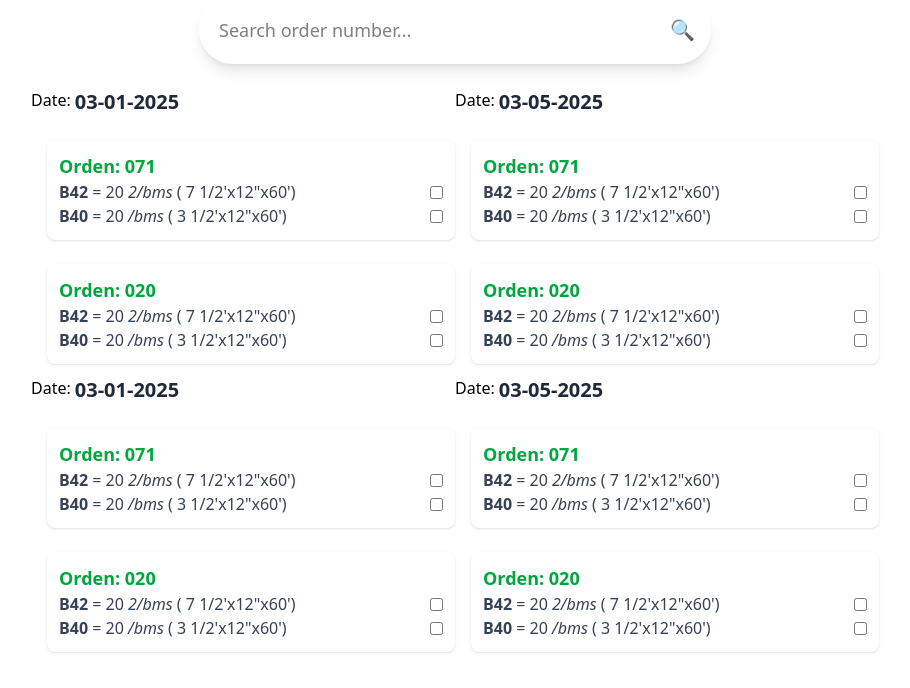
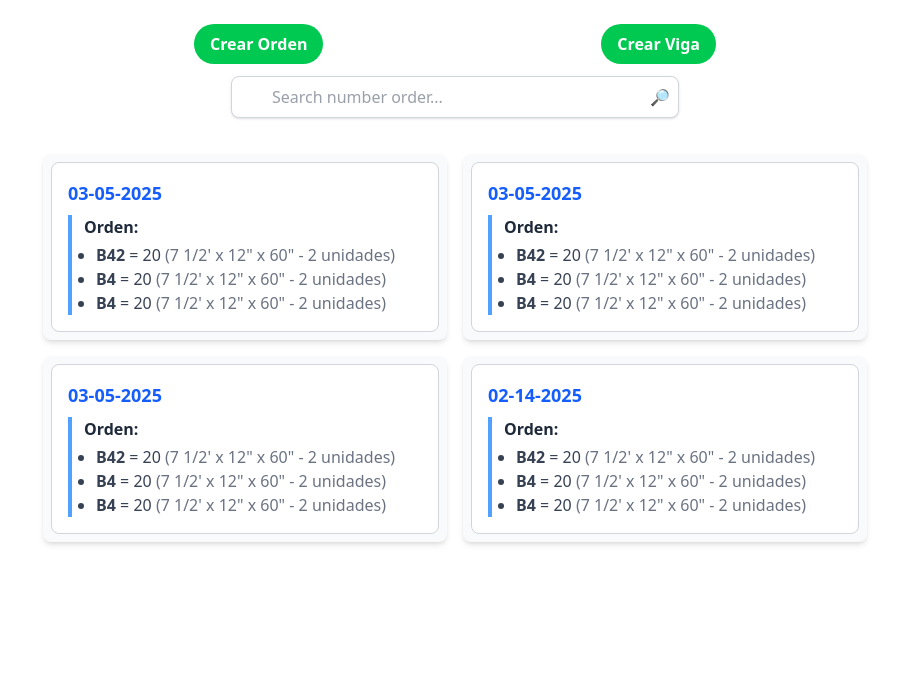
Before and after one commit to Manuel-Mendoza/inventory-beams, an Astro site in the folder frontend/: page / in a window 1280 px wide. Shown: the part 164-852 px from the top of the page, without its empty margins (185-1095 px from the left). After the commit the page ends 800 px from the top, so only its background shows below. Built offline with nearby package versions, Linux system fonts and the light colour scheme; Astro itself is replaced by a stand-in of ours.

Commit message:
Diviendo las vistas por estados

```diff
--- a/frontend/astro.config.mjs
+++ b/frontend/astro.config.mjs
@@ -1,10 +1,12 @@
 // @ts-check
 import { defineConfig } from "astro/config";
 import tailwindcss from "@tailwindcss/vite";
+import react from "@astrojs/react";
 
 // https://astro.build/config
 export default defineConfig({
   vite: {
     plugins: [tailwindcss()],
   },
+  integrations: [react()],
 });
--- a/frontend/package.json
+++ b/frontend/package.json
@@ -9,8 +9,11 @@
     "astro": "astro"
   },
   "dependencies": {
+    "@astrojs/react": "^4.2.1",
     "@tailwindcss/vite": "^4.0.9",
     "astro": "^5.4.1",
+    "react": "^19.0.0",
+    "react-dom": "^19.0.0",
     "tailwindcss": "^4.0.9",
     "vite": "^6.2.0"
   }
--- /dev/null
+++ b/frontend/src/components/CreateOrden.jsx
@@ -0,0 +1,7 @@
+export default function CreateOrden() {
+  return (
+    <div>
+      <h1>Create Orden</h1>
+    </div>
+  );
+}
--- /dev/null
+++ b/frontend/src/components/Index.jsx
@@ -0,0 +1,27 @@
+import React, { useState } from "react";
+import Letter from "./Letter";
+import SearchBar from "./SearchBar";
+import OrderList from "./OrderList";
+
+export default function Inicio() {
+  const [view, setView] = useState("inicio");
+  return (
+    <div className="p-6">
+      {view === "inicio" && (
+        <div className="p-4 bg-gray-100 rounded">
+          <h2>Vista 1</h2>
+          <p>Contenido de la primera vista.</p>
+        </div>
+      )}
+      {view === "vista2" && (
+        <div className="p-4 bg-gray-100 rounded">
+          <h2>Vista 2</h2>
+          <p>Contenido de la primera vista.</p>
+        </div>
+      )}
+      <Letter />
+      <SearchBar setView={setView} />
+      <OrderList />
+    </div>
+  );
+}
--- /dev/null
+++ b/frontend/src/components/Letter.jsx
@@ -0,0 +1,10 @@
+import React from "react";
+
+export default function Letter() {
+  return (
+    <div>
+      <h1 class="text-3xl font-bold">Inventory Beams</h1>
+      Lorem, ipsum dolor sit amet consectetur adipisicing elit. Consequu
+    </div>
+  );
+}
--- a/frontend/src/components/OrderList.astro
+++ /dev/null
@@ -1,42 +0,0 @@
----
-// Este es el componente donde se va a mostrar la lista de órdenes y vigas
-import { Vigas, Orden,Fecha } from "./database.json";
----
-{
-Fecha.map(fecha=>(
-<div class="space-y-6 mb-3">
-    <!-- Aquí repetimos este bloque por cada fecha -->
-    <div class="flex">
-        <p class="mr-1">Date:</p>
-        <h2 class="text-xl font-semibold text-gray-800">{fecha.date}</h2>
-    </div>
-
-    <!-- Lista de órdenes para esa fecha -->
-{
-  Orden.map(orden=>(
-  <div class="ml-4 space-y-4">
-      <div class="bg-white p-3 rounded-lg shadow-sm">
-          <h3 class="font-semibold text-lg text-green-600">Orden: {orden.number}</h3>
-
-          <!-- Lista de vigas para esa orden -->
-          {
-              Vigas.map((viga) => (
-                  <div class="flex justify-between items-center">
-                      <p class="text-gray-700">
-                          <span class="font-bold"> {viga.name}</span> ={" "}
-                          {viga.quantity}{" "}
-                          <span class="italic">{viga.unit}/bms</span> (
-                          {viga.length}'x{viga.width}"x{viga.height}')
-                      </p>
-                      <input type="checkbox" name="" id=""/>
-                  </div>
-              ))
-          }
-          <!-- Aquí puedes agregar más vigas si las hay -->
-      </div>
-  </div>
-  ))
-}
-</div>
-))
-}
--- /dev/null
+++ b/frontend/src/components/OrderList.jsx
@@ -0,0 +1,40 @@
+import React from "react";
+import { Fecha, Orden, Vigas } from "./database.json";
+
+export default function OrdenesList() {
+  return (
+    <div className="container grid md:grid-cols-2 p-1">
+      {Fecha.map((data) => (
+        <div className="p-2 m-2 bg-gray-50 rounded-lg shadow-md">
+          <div className="space-y-4">
+            {/* Asegúrate de que el JSON tenga solo un único objeto para cada campo */}
+            <div className="border border-gray-300 p-4 rounded-lg bg-white">
+              <h2 className="text-lg font-bold text-blue-600">
+                {data.date} {/* Aquí se muestra la fecha */}
+              </h2>
+              <div className=" mt-2">
+                <div className="border-l-4 border-blue-400 pl-3 mt-2">
+                  <h3 className="text-md font-semibold text-gray-800">
+                    Orden: {Orden.number}{" "}
+                    {/* Aquí se muestra el número de orden */}
+                  </h3>
+                  <ul className="text-sm ml-3 mt-1 list-disc text-gray-700 md:text-base">
+                    {Vigas.map((viga, i) => (
+                      <li key={i}>
+                        <strong>{viga.name}</strong> = {viga.quantity}{" "}
+                        <span className="text-gray-500">
+                          ({viga.length}' x {viga.width}" x {viga.height}" -{" "}
+                          {viga.unit} unidades)
+                        </span>
+                      </li>
+                    ))}
+                  </ul>
+                </div>
+              </div>
+            </div>
+          </div>
+        </div>
+      ))}
+    </div>
+  );
+}
--- a/frontend/src/components/SearchBar.astro
+++ /dev/null
@@ -1,32 +0,0 @@
----
-// Este es el componente de la barra de búsqueda con Tailwind CSS
----
-
-<div class="flex items-center justify-around mb-3">
-    <button
-        class="bg-green-500 hover:bg-green-700 text-white font-bold py-2 px-4 rounded-full"
-    >
-        Crear Orden
-    </button>
-    <button
-        class="bg-green-500 hover:bg-green-700 text-white font-bold py-2 px-4 rounded-full"
-    >
-        Crear Viga
-    </button>
-</div>
-<div
-    class="flex items-center justify-center w-full max-w-lg mx-auto bg-white rounded-full shadow-lg p-2"
->
-    <input
-        inputmode="numeric"
-        type="number"
-        class="w-full p-3 text-lg rounded-lg border border-gray-300 focus:outline-none"
-        placeholder="Search order number..."
-        aria-label="Search"
-    />
-    <button
-        class="bg-transparent cursor-pointer p-2 ml-2 rounded-full hover:bg-gray-100 focus:ring-2 focus:ring-green-500"
-    >
-        <span class="text-xl text-green-600">🔍</span>
-    </button>
-</div>
--- /dev/null
+++ b/frontend/src/components/SearchBar.jsx
@@ -0,0 +1,27 @@
+import React from "react";
+
+export default function SearchBar({ setView }) {
+  return (
+    <div className="p-6 flex flex-col items-center">
+      <div className="flex w-full justify-around mb-3">
+        <button
+          className="bg-green-500 hover:bg-green-700 text-white font-bold py-2 px-4 rounded-full cursor-pointer"
+          onClick={() => alert("Crear Orden")}
+        >
+          Crear Orden
+        </button>
+        <button className="bg-green-500 hover:bg-green-700 text-white font-bold py-2 px-4 rounded-full cursor-pointer">
+          Crear Viga
+        </button>
+      </div>
+      <div className="flex relative w-full max-w-md bg-white border border-gray-300 rounded-lg shadow-sm focus:outline-none focus:ring-2 focus:ring-blue-500 focus:border-blue-500">
+        <input
+          type="text"
+          placeholder="Search number order..."
+          className="w-full px-4 py-2 pl-10 text-gray-700"
+        />
+        <button className="w-10">🔎</button>
+      </div>
+    </div>
+  );
+}
--- a/frontend/src/components/Title.astro
+++ /dev/null
@@ -1,4 +0,0 @@
-<div>
-    <h1 class="text-3xl font-bold">Inventory Beams</h1>
-    Lorem, ipsum dolor sit amet consectetur adipisicing elit. Consequu
-</div>
--- a/frontend/src/components/database.json
+++ b/frontend/src/components/database.json
@@ -9,34 +9,39 @@
       "unit": 2
     },
     {
-      "name": "B40",
-      "length": "3 1/2",
+      "name": "B4",
+      "length": "7 1/2",
       "width": 12,
       "height": 60,
       "quantity": 20,
-      "unit": ""
+      "unit": 2
+    },
+    {
+      "name": "B4",
+      "length": "7 1/2",
+      "width": 12,
+      "height": 60,
+      "quantity": 20,
+      "unit": 2
     }
   ],
   "Orden": [
     {
       "number": "071"
-    },
-    {
-      "number": "020"
     }
   ],
   "Fecha": [
     {
-      "date": "03-01-2025"
+      "date": "03-05-2025"
     },
     {
       "date": "03-05-2025"
     },
     {
-      "date": "03-01-2025"
+      "date": "03-05-2025"
     },
     {
-      "date": "03-05-2025"
+      "date": "02-14-2025"
     }
   ]
 }
--- a/frontend/src/pages/index.astro
+++ b/frontend/src/pages/index.astro
@@ -1,28 +1,17 @@
 ---
 import "../styles/global.css";
-import SearchBar from "../components/SearchBar.astro";
-import Title from "../components/Title.astro";
-import OrderList from "../components/OrderList.astro";
+import Inicio from "../components/Index";
 ---
 
 <html>
     <head>
         <meta charset="UTF-8" />
         <meta name="viewport" content="width=device-width, initial-scale=1.0" />
+        <link rel="icon" href="/public/favicon.svg" type="image/svg+xml" />
+        <link rel="svg" href="/public/favicon.svg" type="image/svg+xml" />
         <title>Inventory Beams</title>
     </head>
-
     <body>
-        <div class="p-6">
-            <Title />
-            <br />
-            <SearchBar />
-            <br />
-            <div class="md:grid md:grid-cols-2">
-                <OrderList />
-            </div>
-        </div>
-
-        <body> </body>
+        <Inicio />
     </body>
 </html>
--- a/frontend/src/styles/global.css
+++ b/frontend/src/styles/global.css
@@ -1,30 +1,4 @@
 @import "tailwindcss";
-
-table {
-    width: 100%;
-    border-collapse: collapse;
-    margin-top: 20px;
-    font-size: 80%;
-}
-
-th,
-td {
-    padding: 10px;
-    text-align: left;
-    border: 1px solid #ddd;
-}
-
-th {
-    background-color: #f2f2f2;
-}
-
-tr:nth-child(even) {
-    background-color: #f9f9f9;
-}
-
-tr:hover {
-    background-color: #eaeaea;
-}
 
 input {
     border: none;
```
Also changed, not shown: frontend/pnpm-lock.yaml.
